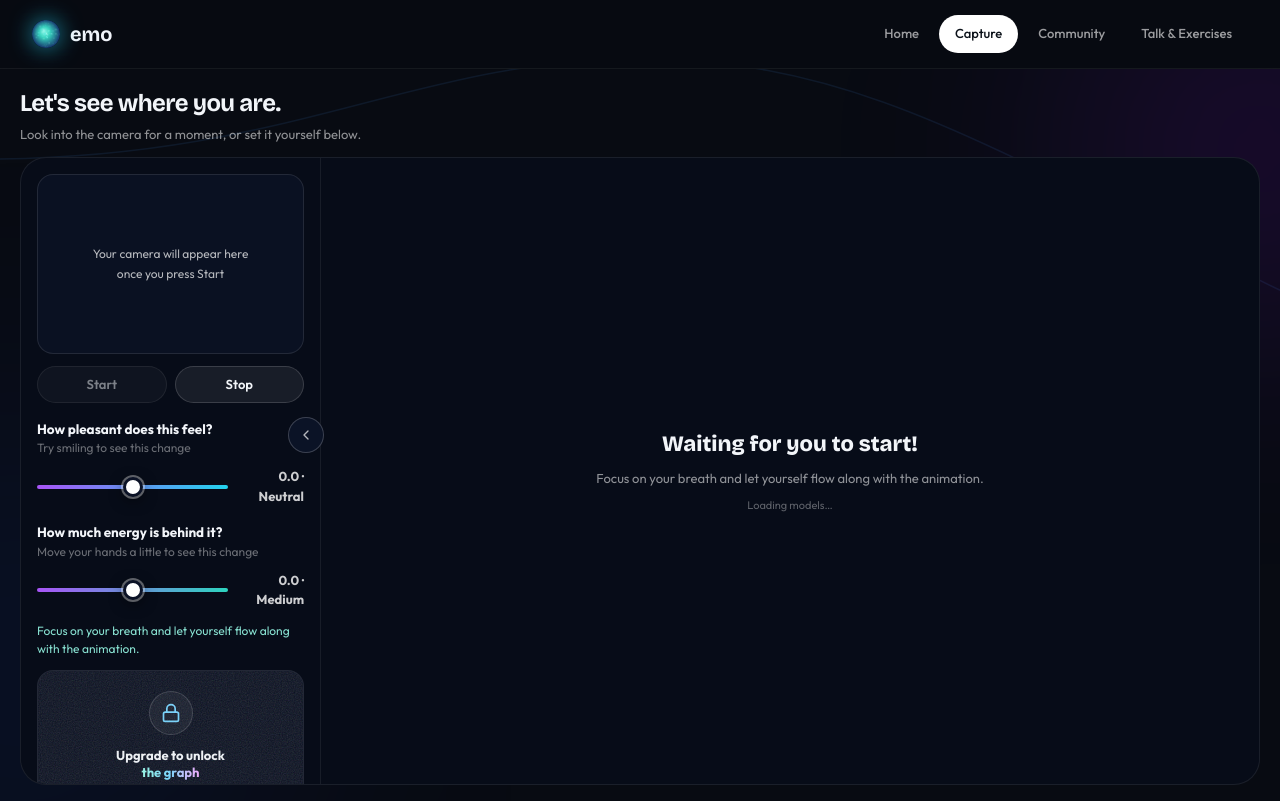
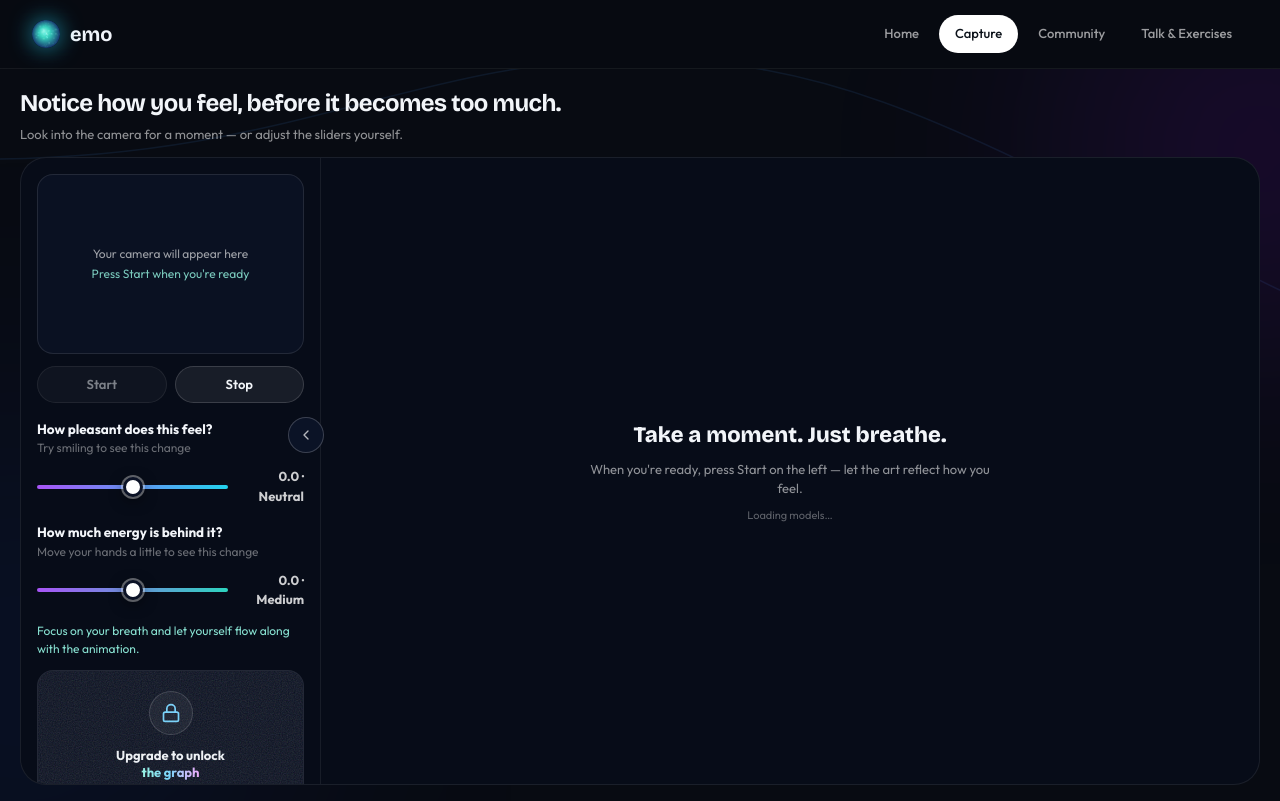
Before and after one commit to ketarora/EMO, a Next.js app: page /capture in a window 1280 px wide. Built offline with nearby package versions, Linux system fonts and the light colour scheme.

Commit message:
Fix blank screen on stop and improve emotional copy

```diff
--- a/app/capture/page.tsx
+++ b/app/capture/page.tsx
@@ -357,13 +357,17 @@ export default function CapturePage() {
 
   const AFFIRMATIONS = [
     "You are doing great.",
-    "Breathe in. Breathe out.",
-    "Let your feelings flow.",
-    "This moment is yours.",
-    "You are enough.",
-    "Be gentle with yourself.",
-    "It's okay to feel this way.",
-    "You are not alone.",
+    "Breathe in… breathe out…",
+    "Let your feelings flow freely.",
+    "This moment belongs to you.",
+    "You are enough, just as you are.",
+    "Be gentle with yourself today.",
+    "It's okay to feel what you feel.",
+    "You are not alone in this.",
+    "Every emotion is valid.",
+    "Stillness is strength.",
+    "You deserve this pause.",
+    "Let this wash over you.",
   ];
 
   const handleFinish = () => {
@@ -507,13 +511,13 @@ export default function CapturePage() {
 
       <div className="relative flex h-[calc(100vh-68px)] flex-col px-5 pt-4 pb-4">
         <motion.h1 initial={{ opacity: 0, y: 16 }} animate={{ opacity: 1, y: 0 }} transition={{ duration: 0.6, ease }} className="font-display text-[24px] font-bold tracking-tight">
-          Let&apos;s see where you are.
+          Notice how you feel, before it becomes too much.
         </motion.h1>
         <p className="mt-1 max-w-[640px] text-[13px] text-white/55">
-          Look into the camera for a moment, or set it yourself below.
+          Look into the camera for a moment — or adjust the sliders yourself.
         </p>
 
-        <div className={`mt-3 flex-1 overflow-hidden rounded-[26px] border border-white/[0.08] bg-[#070c18] ${done ? "" : "grid"}`} style={!done ? { gridTemplateColumns: panelOpen ? "300px 1fr" : "0px 1fr" } : undefined}>
+        <div className={`mt-3 flex-1 overflow-hidden rounded-[26px] border border-white/[0.08] bg-[#070c18] ${done ? "flex flex-col" : "grid"}`} style={!done ? { gridTemplateColumns: panelOpen ? "300px 1fr" : "0px 1fr" } : undefined}>
           <AnimatePresence initial={false}>
             {!done && panelOpen && (
               <motion.aside key="panel" initial={{ opacity: 0, x: -18 }} animate={{ opacity: 1, x: 0 }} exit={{ opacity: 0, x: -24 }} transition={{ duration: 0.3, ease: "easeOut" }} className="overflow-y-auto border-r border-white/[0.07] p-4">
@@ -521,10 +525,10 @@ export default function CapturePage() {
                   <video ref={videoRef} muted playsInline className="absolute inset-0 h-full w-full object-cover" />
                   <canvas ref={overlayRef} className="absolute inset-0 h-full w-full" />
                   {!started && (
-                    <p className="relative px-8 text-center text-[12px] leading-relaxed text-white/70">
+                    <p className="relative px-6 text-center text-[12px] leading-relaxed text-white/60">
                       Your camera will appear here
                       <br />
-                      once you press Start
+                      <span className="text-teal-200/80">Press Start when you&apos;re ready</span>
                     </p>
                   )}
                 </div>
@@ -585,9 +589,9 @@ export default function CapturePage() {
             <AnimatePresence mode="wait">
               {!started && !done && (
                 <motion.div key="idle" initial={{ opacity: 0, y: 14 }} animate={{ opacity: 1, y: 0 }} exit={{ opacity: 0, y: -10 }} transition={{ duration: 0.3, ease: "easeOut" }} className="pointer-events-none absolute inset-0 flex flex-col items-center justify-center px-8 text-center">
-                  <h2 className="text-[22px] font-extrabold">Waiting for you to start!</h2>
+                  <h2 className="text-[22px] font-extrabold">Take a moment. Just breathe.</h2>
                   <p className="mt-2 max-w-[400px] text-[13px] text-white/55">
-                    Focus on your breath and let yourself flow along with the animation.
+                    When you&apos;re ready, press Start on the left — let the art reflect how you feel.
                   </p>
                   <p className="mt-2 text-[11px] text-white/35">{status}</p>
                 </motion.div>
@@ -596,22 +600,22 @@ export default function CapturePage() {
               {done && (
                 <motion.div key="done" initial={{ opacity: 0, y: 18 }} animate={{ opacity: 1, y: 0 }} exit={{ opacity: 0 }} transition={{ duration: 0.35, ease: "easeOut" }} className="absolute inset-0 flex flex-col items-center justify-center bg-black/30 px-8 text-center">
                   <button onClick={handleBack} className="absolute left-4 top-4 flex h-9 w-9 items-center justify-center rounded-xl border border-white/15 bg-white/5 text-white/70 transition hover:bg-white/15" aria-label="Back to controls">›</button>
-                  <h2 className="text-[26px] font-extrabold drop-shadow-[0_2px_18px_rgba(0,0,0,0.7)]">Good, let this stay with you!</h2>
+                  <h2 className="text-[26px] font-extrabold drop-shadow-[0_2px_18px_rgba(0,0,0,0.7)]">Beautiful. Hold on to this feeling.</h2>
                   <p className="mt-2 max-w-[480px] text-[14px] text-white/70">
-                    Focus on your breath and let yourself flow along with the animation.
+                    You just made space for yourself — that takes real courage. Save it, share it, or simply carry it forward.
                   </p>
                   <div className="mt-5 flex flex-wrap items-center justify-center gap-3">
                     <Link href="/talk-exercises" onClick={() => handleSave()} className="rounded-full bg-gradient-to-r from-teal-300 to-blue-500 px-6 py-3 text-[14px] font-bold text-black shadow-[0_10px_40px_-10px_rgba(45,212,191,0.7)] transition hover:opacity-90">
-                      Done! let&apos;s talk with EMO
+                      Talk with EMO
                     </Link>
                     <Link href="/community" onClick={() => handleSave()} className="rounded-full border border-white/10 bg-black/50 px-6 py-3 text-[14px] font-semibold text-white/80 backdrop-blur transition hover:bg-white/10">
-                      Proceed
+                      See Community
                     </Link>
                     <button onClick={handleShareReport} className="rounded-full border border-teal-300/40 bg-teal-400/10 px-6 py-3 text-[14px] font-bold text-teal-200 backdrop-blur transition hover:bg-teal-400/20">
                       Share Report Card
                     </button>
                   </div>
-                  {saved && <p className="mt-3 text-[12.5px] text-teal-200">Valence {valence.toFixed(1)} · Energy {arousal.toFixed(1)} saved locally & downloaded.</p>}
+                  {saved && <p className="mt-3 text-[12.5px] text-teal-200">Valence {valence.toFixed(1)} · Energy {arousal.toFixed(1)} — saved ✓</p>}
                 </motion.div>
               )}
             </AnimatePresence>
```
